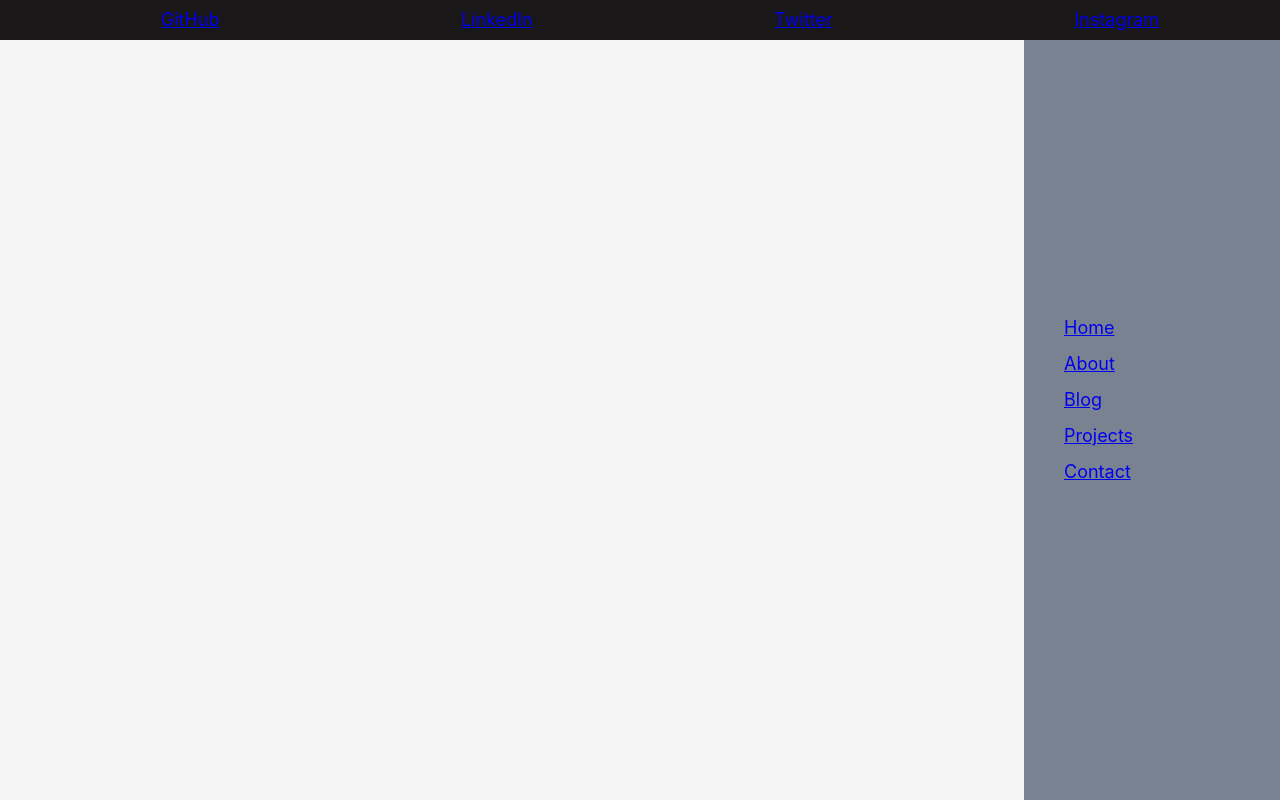
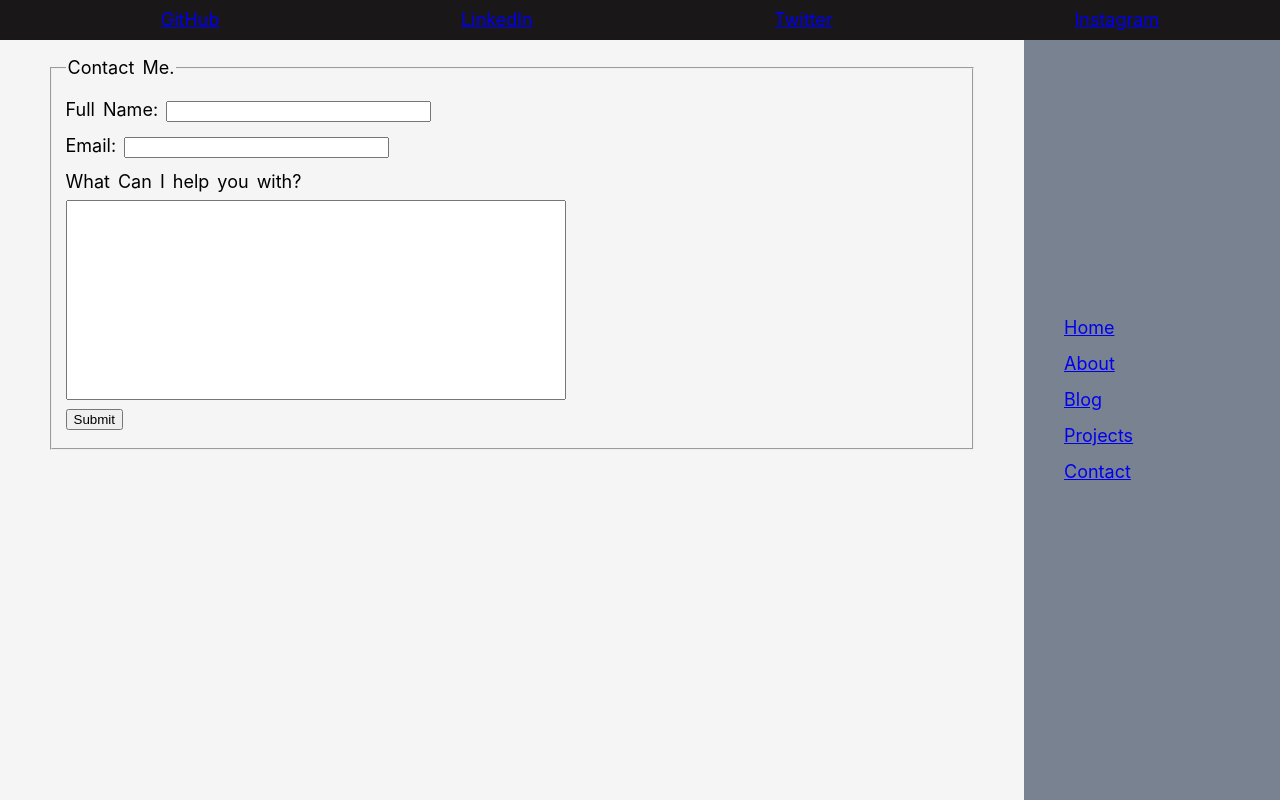
Before and after one commit to JennaKoslowski/vue-profile, a Nuxt app: page /contact in a window 1280 px wide. Built offline with nearby package versions, Linux system fonts and the light colour scheme.

Commit message:
add contact form

```diff
--- a/pages/contact/index.vue
+++ b/pages/contact/index.vue
@@ -1,9 +1,38 @@
 <template>
 <div id="app">
-
-
+    <form>
+        <fieldset class="contactforms">
+            <legend>
+                Contact Me.
+            </legend>
+            <label>
+                Full Name:
+                <input type="text" name="name" size="30">
+            </label>
+            <br />
+            <label>
+                Email:
+                <input type="text" name="email" size="30">
+            </label>
+            <br />
+            <label>
+                What Can I help you with?
+                <br />
+                <input class="asking" type="text" name="question" size="500">
+            </label>
+            <br />
+            <button>Submit<input type="submit" name="submit"</button>
+        </fieldset>
+    </form>
 </div>
 </template>
 
 <style scoped>
+    .contactforms{
+        margin:50px;
+    }
+    .asking{
+        width: 500px;
+        height: 200px;
+    }
 </style>
```
